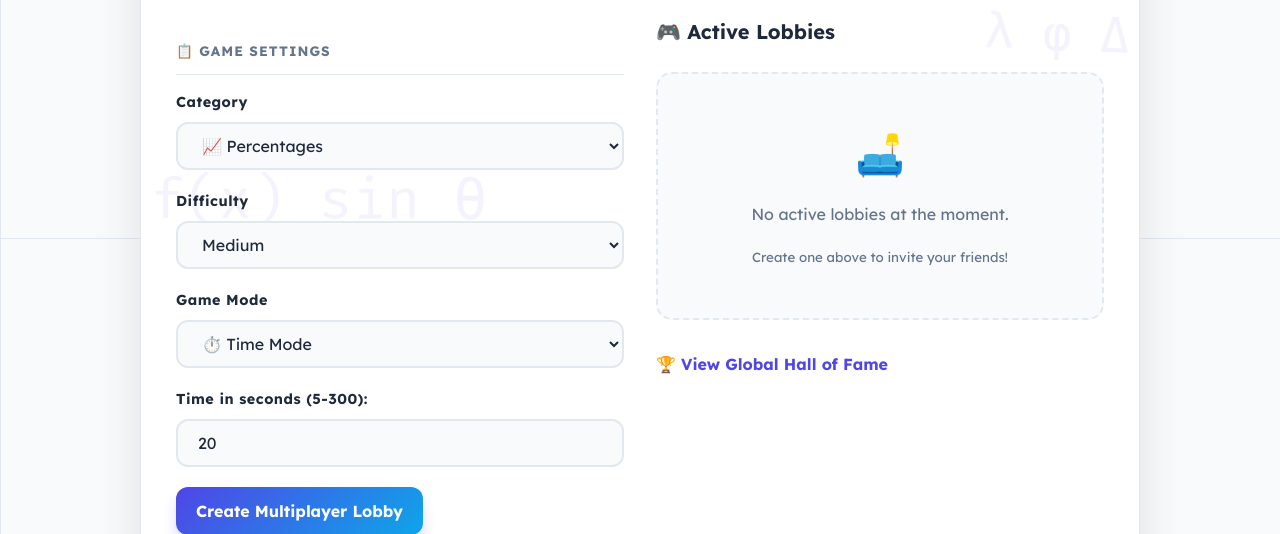
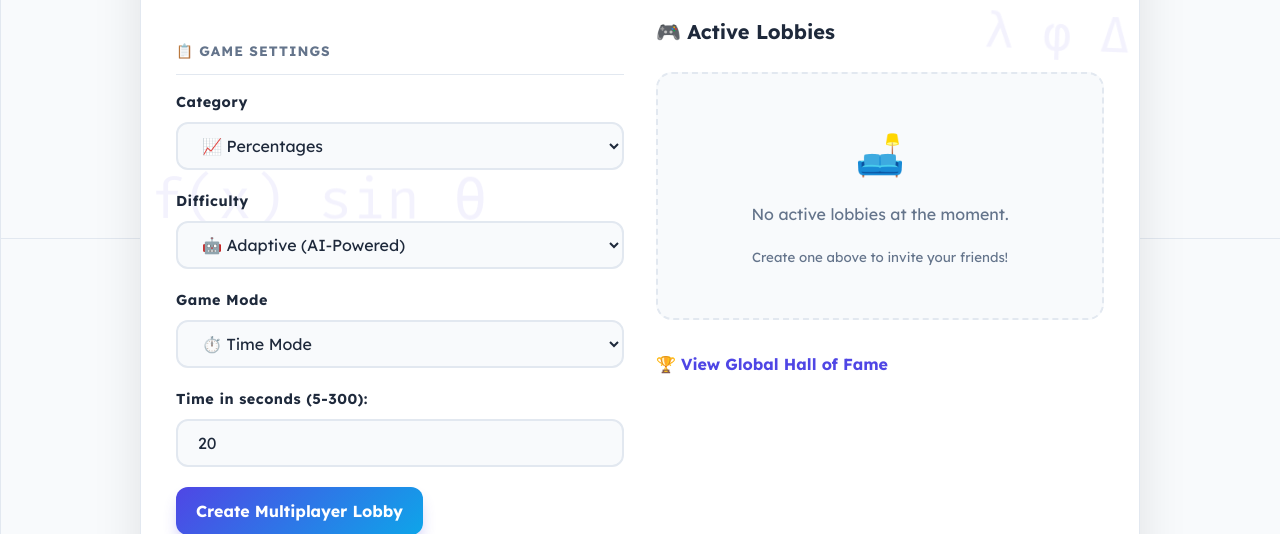
Before and after one commit to bindalmax/MathPuzzle, a Flask app: page / in a window 1280 px wide. Shown: the part 562-1096 px from the top of the page. Run offline with Flask 3, Linux system fonts and the light colour scheme; some libraries are stand-ins or nearby versions.

Commit message:
ui: make adaptive difficulty the default selection

```diff
--- a/src/templates/index.html
+++ b/src/templates/index.html
@@ -300,9 +300,9 @@
                         <label for="difficulty">Difficulty</label>
                         <select id="difficulty" name="difficulty">
                             <option value="easy">Easy</option>
-                            <option value="medium" selected>Medium</option>
+                            <option value="medium">Medium</option>
                             <option value="hard">Hard</option>
-                            <option value="adaptive">🤖 Adaptive (AI-Powered)</option>
+                            <option value="adaptive" selected>🤖 Adaptive (AI-Powered)</option>
                         </select>
                     </div>
 
```
